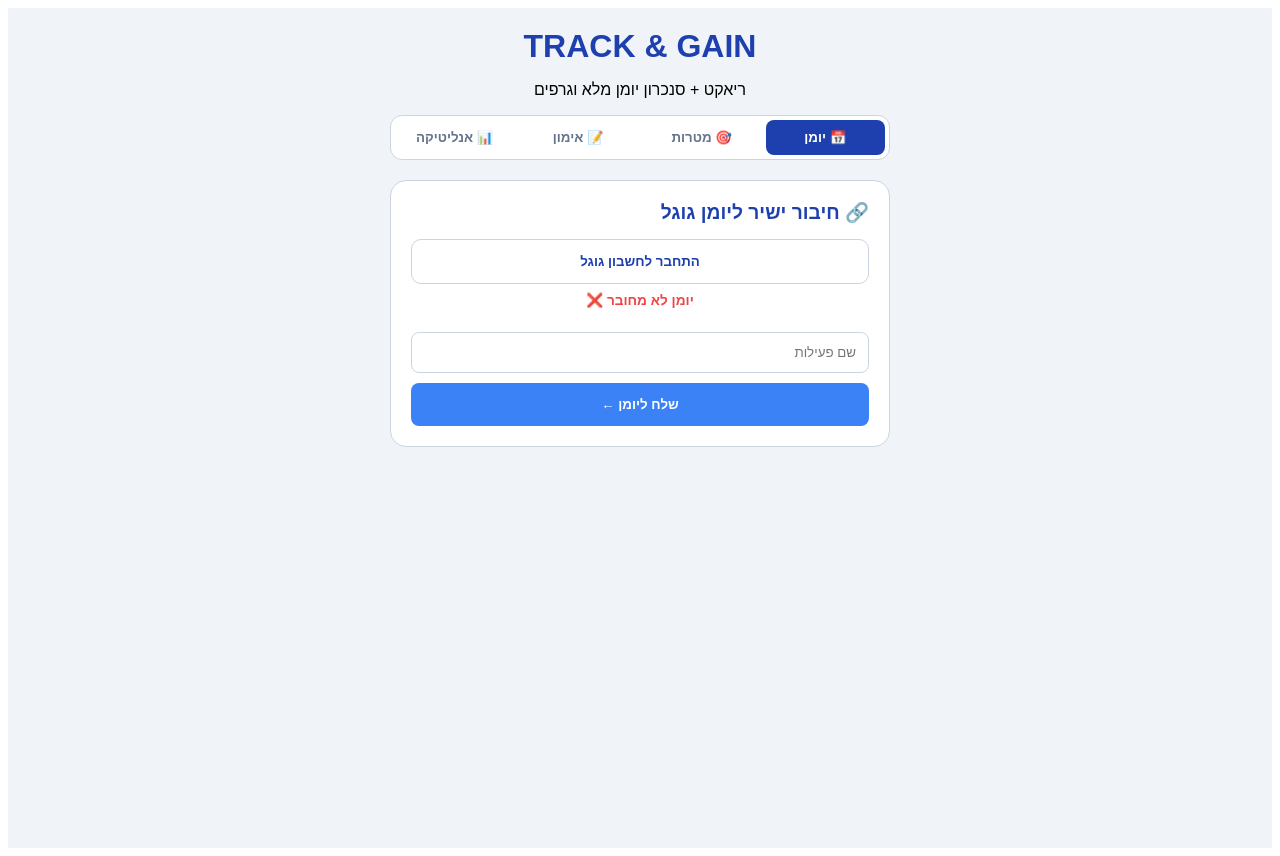
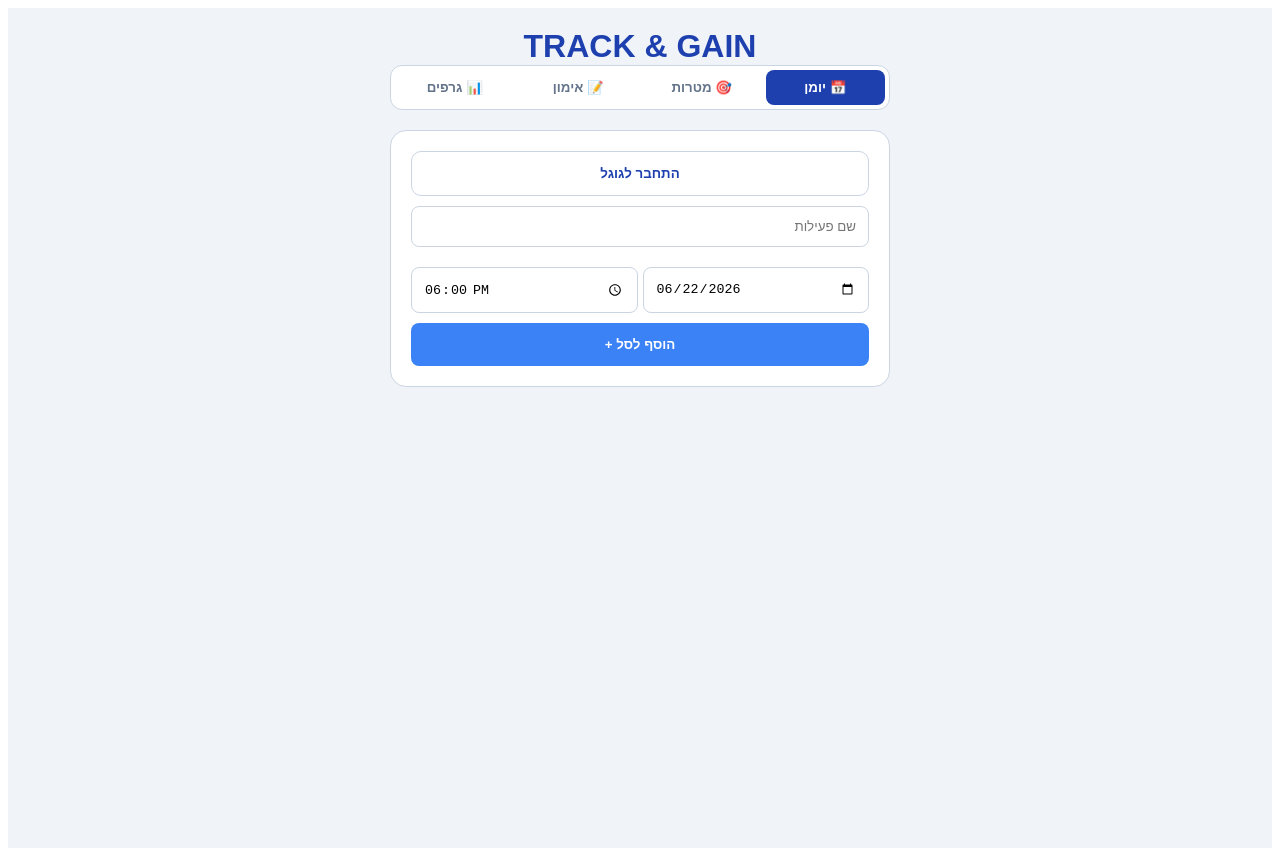
Before and after one commit to lololololo-glitch/Training-progress, a React (Vite) app: page / in a window 1280 px wide. Built offline with nearby package versions, Linux system fonts and the light colour scheme.

Commit message:
Update App.jsx

```diff
--- a/src/App.jsx
+++ b/src/App.jsx
@@ -26,19 +26,23 @@ export default function App() {
   const [syncStatus, setSyncStatus] = useState("יומן לא מחובר ❌");
   const [sessions, setSessions] = useState([]);
 
+  // States for Activities (Tab 0)
+  const [pendingActivities, setPendingActivities] = useState([]);
   const [customName, setCustomName] = useState("");
   const [customDate, setCustomDate] = useState(new Date().toISOString().split('T')[0]);
   const [customTime, setCustomTime] = useState("18:00");
 
+  // States for Workouts (Tab 2)
   const [activeWorkflow, setActiveWorkflow] = useState(null);
+  const [tempWorkoutData, setTempWorkoutData] = useState({});
   const [weightInput, setWeightInput] = useState("");
   const [repsInput, setRepsInput] = useState("");
-  const [activeWorkoutData, setActiveWorkoutData] = useState({});
+  const [currentExKey, setCurrentExKey] = useState("");
 
   const chartRefs = useRef({});
+  const touchStart = useRef(0);
 
-  // --- תוספת ה-Swipe ---
-  const touchStart = useRef(0);
+  // Swipe Logic
   const handleTouchStart = (e) => (touchStart.current = e.touches[0].clientX);
   const handleTouchEnd = (e) => {
     const diff = touchStart.current - e.changedTouches[0].clientX;
@@ -55,7 +59,7 @@ export default function App() {
     const token = params.get("access_token");
     if (token) {
       setAccessToken(token);
-      setSyncStatus("מחובר ומסונכרן באופן מלא! 🎉");
+      setSyncStatus("מחובר ומסונכרן! 🎉");
       window.history.replaceState({}, document.title, window.location.pathname);
     }
   }, []);
@@ -71,51 +75,50 @@ export default function App() {
   };
 
   const createGoogleEvent = async (title, description, dateStr, timeStr) => {
-    if (!accessToken) { alert("היומן אינו מחובר!"); return false; }
+    if (!accessToken) return false;
     const startDateTime = new Date(`${dateStr}T${timeStr}:00`).toISOString();
     const endDateTime = new Date(new Date(`${dateStr}T${timeStr}:00`).getTime() + 60 * 60 * 1000).toISOString();
     const event = { summary: title, description: description, start: { dateTime: startDateTime, timeZone: 'Asia/Jerusalem' }, end: { dateTime: endDateTime, timeZone: 'Asia/Jerusalem' } };
-    try {
     const response = await fetch('https://www.googleapis.com/calendar/v3/calendars/primary/events', {
       method: 'POST',
       headers: { 'Authorization': `Bearer ${accessToken}`, 'Content-Type': 'application/json' },
       body: JSON.stringify(event)
     });
     return response.ok;
-    } catch (err) { console.error(err); return false; }
   };
 
-  const handleAddCustomActivity = async () => {
-    if (!customName) return alert("אנא הזן את שם הפעילות!");
-    const success = await createGoogleEvent(customName, "פעילות חופשית מ-Track & Gain 🏃‍♂️", customDate, customTime);
-    if (success) { alert(`הפעילות "${customName}" סונכרנה בהצלחה!`); setCustomName(""); }
-    else { alert("שגיאה בסנכרון."); }
+  // Tab 0 logic
+  const addToPending = () => {
+    if (!customName) return alert("הזן שם פעילות");
+    setPendingActivities([...pendingActivities, { name: customName, date: customDate, time: customTime }]);
+    setCustomName("");
   };
 
-  // --- תוספת: שמירת כל התרגילים בבת אחת ---
-  const addExerciseToSession = (key) => {
+  const syncAllActivities = async () => {
+    for (let act of pendingActivities) {
+      await createGoogleEvent(act.name, "פעילות מ-Track & Gain", act.date, act.time);
+    }
+    setPendingActivities([]);
+    alert("כל הפעילויות סונכרנו!");
+  };
+
+  // Tab 2 logic
+  const addExerciseToTemp = () => {
     if (!weightInput || !repsInput) return alert("הזן משקל וחזרות");
-    setActiveWorkoutData({...activeWorkoutData, [key]: { weight: weightInput, reps: repsInput }});
+    setTempWorkoutData({...tempWorkoutData, [currentExKey]: { weight: parseFloat(weightInput), reps: parseInt(repsInput) }});
     setWeightInput(""); setRepsInput("");
   };
 
-  const finishAndSaveWorkout = async () => {
-    const rawDate = new Date();
-    const newSession = {
-      id: Date.now(),
-      split: activeWorkflow,
-      date: rawDate.toLocaleDateString('he-IL'),
-      exercises: activeWorkoutData
-    };
-    const newSessionsList = [newSession, ...sessions];
-    setSessions(newSessionsList);
-    localStorage.setItem('gym_sessions', JSON.stringify(newSessionsList));
+  const finalizeWorkout = async () => {
+    const newSession = { id: Date.now(), split: activeWorkflow, date: new Date().toLocaleDateString('he-IL'), exercises: tempWorkoutData };
+    const newSessions = [newSession, ...sessions];
+    setSessions(newSessions);
+    localStorage.setItem('gym_sessions', JSON.stringify(newSessions));
     if (accessToken) {
-       let desc = "אימון משקלים:\n" + Object.keys(activeWorkoutData).map(k => `${EXERCISE_CONFIG[k].name}: ${activeWorkoutData[k].weight}kg x ${activeWorkoutData[k].reps}`).join('\n');
-       await createGoogleEvent(`💪 אימון ${activeWorkflow}`, desc, rawDate.toISOString().split('T')[0], "18:00");
+       let desc = "אימון משקלים:\n" + Object.keys(tempWorkoutData).map(k => `${EXERCISE_CONFIG[k].name}: ${tempWorkoutData[k].weight}kg x ${tempWorkoutData[k].reps}`).join('\n');
+       await createGoogleEvent(`💪 אימון ${activeWorkflow}`, desc, new Date().toISOString().split('T')[0], "18:00");
     }
-    setActiveWorkflow(null); setActiveWorkoutData({});
-    alert("האימון נשמר!");
+    setTempWorkoutData({}); setActiveWorkflow(null);
   };
 
   const buildCharts = () => {
@@ -126,7 +129,7 @@ export default function App() {
       const canvas = document.getElementById(`chart-${key}`);
       if (canvas && dataPoints.length > 0) {
         if (chartRefs.current[key]) chartRefs.current[key].destroy();
-        chartRefs.current[key] = new Chart(canvas.getContext('2d'), { type: 'line', data: { labels, datasets: [{ data: dataPoints, borderColor: '#1e40af', borderWidth: 3, tension: 0.15 }] }, options: { responsive: true, plugins: { legend: { display: false } } } });
+        chartRefs.current[key] = new Chart(canvas.getContext('2d'), { type: 'line', data: { labels, datasets: [{ data: dataPoints, borderColor: '#1e40af', borderWidth: 3 }] }, options: { responsive: true } });
       }
     });
   };
@@ -135,9 +138,8 @@ export default function App() {
     <div style={styles.container} onTouchStart={handleTouchStart} onTouchEnd={handleTouchEnd}>
       <div style={styles.header}>
         <h1 style={styles.title}>TRACK & GAIN</h1>
-        <p style={styles.subtitle}>ריאקט + סנכרון יומן מלא וגרפים</p>
         <div style={styles.tabsNav}>
-          {['📅 יומן', '🎯 מטרות', '📝 אימון', '📊 אנליטיקה'].map((t, i) => (
+          {['📅 יומן', '🎯 מטרות', '📝 אימון', '📊 גרפים'].map((t, i) => (
             <button key={i} style={{...styles.tabBtn, ...(activeTab===i?styles.activeTab:{})}} onClick={()=>setActiveTab(i)}>{t}</button>
           ))}
         </div>
@@ -146,21 +148,23 @@ export default function App() {
       <div style={styles.mainContent}>
         {activeTab === 0 && (
           <div style={styles.card}>
-            <h2 style={styles.cardTitle}>🔗 חיבור ישיר ליומן גוגל</h2>
-            <button style={styles.googleBtn} onClick={handleGoogleLogin}>{accessToken ? "✓ מחובר לחשבון גוגל" : "התחבר לחשבון גוגל"}</button>
-            <p style={{...styles.statusText, color: accessToken ? '#10b981' : '#ef4444'}}>{syncStatus}</p>
-            <input style={styles.input} placeholder="שם פעילות" value={customName} onChange={(e)=>setCustomName(e.target.value)} />
-            <button style={styles.submitBtn} onClick={handleAddCustomActivity}>שלח ליומן ←</button>
+            <button style={styles.googleBtn} onClick={handleGoogleLogin}>{accessToken ? "✓ מחובר" : "התחבר לגוגל"}</button>
+            <input style={styles.input} placeholder="שם פעילות" value={customName} onChange={e=>setCustomName(e.target.value)} />
+            <div style={{display:'flex', gap: 5, marginTop: 10}}>
+              <input style={styles.input} type="date" value={customDate} onChange={e=>setCustomDate(e.target.value)} />
+              <input style={styles.input} type="time" value={customTime} onChange={e=>setCustomTime(e.target.value)} />
+            </div>
+            <button style={styles.submitBtn} onClick={addToPending}>הוסף לסל +</button>
+            {pendingActivities.map((act, i) => <div key={i} style={{marginTop: 5, fontSize:'0.8rem'}}>{act.time} - {act.name}</div>)}
+            {pendingActivities.length > 0 && <button style={{...styles.submitBtn, backgroundColor:'#10b981'}} onClick={syncAllActivities}>סנכרן הכל ליומן</button>}
           </div>
         )}
 
         {activeTab === 1 && (
           <div style={styles.card}>
-            <h2 style={styles.cardTitle}>🎯 מטרות לאימון הבא</h2>
-            {sessions.length === 0 ? <p style={styles.emptyState}>אין נתונים.</p> : Object.keys(EXERCISE_CONFIG).map(exKey => {
+            {sessions.length === 0 ? <p>אין נתונים.</p> : Object.keys(EXERCISE_CONFIG).map(exKey => {
               const last = sessions.find(s => s.exercises && s.exercises[exKey]);
-              if (!last) return null;
-              return <div key={exKey} style={styles.targetItem}>{EXERCISE_CONFIG[exKey].name}: {last.exercises[exKey].weight} ק"ג</div>;
+              return last ? <div key={exKey} style={styles.targetItem}>{EXERCISE_CONFIG[exKey].name}: {last.exercises[exKey].weight} ק"ג</div> : null;
             })}
           </div>
         )}
@@ -169,20 +173,19 @@ export default function App() {
           <div style={styles.card}>
             {!activeWorkflow ? (
               <>
-                <h2 style={styles.cardTitle}>מה מפרקים היום?</h2>
-                <button style={styles.bigSplitBtn} onClick={()=>setActiveWorkflow('PUSH')}>🔥 אימון PUSH</button>
-                <button style={styles.bigSplitBtn} onClick={()=>setActiveWorkflow('PULL')}>🔮 אימון PULL</button>
+                <button style={styles.bigSplitBtn} onClick={() => {setActiveWorkflow('PUSH'); setCurrentExKey(WORKFLOWS.PUSH[0])}}>אימון PUSH</button>
+                <button style={styles.bigSplitBtn} onClick={() => {setActiveWorkflow('PULL'); setCurrentExKey(WORKFLOWS.PULL[0])}}>אימון PULL</button>
               </>
             ) : (
               <>
-                <h2 style={styles.cardTitle}>הוסף תרגילים ל-{activeWorkflow}</h2>
-                <select style={styles.input} onChange={(e) => {/* לוגיקת בחירת תרגיל */}}>
+                <select style={styles.input} onChange={e => setCurrentExKey(e.target.value)}>
                   {WORKFLOWS[activeWorkflow].map(k => <option key={k} value={k}>{EXERCISE_CONFIG[k].name}</option>)}
                 </select>
                 <input style={styles.input} placeholder="משקל" value={weightInput} onChange={e=>setWeightInput(e.target.value)}/>
                 <input style={styles.input} placeholder="חזרות" value={repsInput} onChange={e=>setRepsInput(e.target.value)}/>
-                <button style={styles.submitBtn} onClick={() => addExerciseToSession(WORKFLOWS[activeWorkflow][0])}>הוסף לסל</button>
-                <button style={{...styles.submitBtn, backgroundColor:'#10b981'}} onClick={finishAndSaveWorkout}>סיום ושמירה מלאה</button>
+                <button style={styles.submitBtn} onClick={addExerciseToTemp}>הוסף לסל</button>
+                <button style={{...styles.submitBtn, backgroundColor:'#10b981'}} onClick={finalizeWorkout}>סיום ושמירה</button>
+                <button style={{...styles.submitBtn, backgroundColor:'#e2e8f0', color:'#475569'}} onClick={()=>setActiveWorkflow(null)}>ביטול</button>
               </>
             )}
           </div>
@@ -199,18 +202,15 @@ export default function App() {
 const styles = {
   container: { direction: 'rtl', fontFamily: 'sans-serif', backgroundColor: '#f0f4f8', minHeight: '100vh', padding: '20px 10px' },
   header: { maxWidth: 500, margin: '0 auto 20px auto', textAlign: 'center' },
-  title: { color: '#1e40af', margin: 0, fontWeight: 800, fontSize: '2rem' },
+  title: { color: '#1e40af', margin: 0, fontSize: '2rem' },
   tabsNav: { display: 'flex', backgroundColor: '#fff', padding: 4, borderRadius: 12, border: '1px solid #cbd5e1', gap: 4 },
   tabBtn: { flex: 1, padding: '10px', border: 'none', background: 'transparent', cursor: 'pointer', borderRadius: 8, color: '#64748b', fontWeight: 'bold' },
   activeTab: { backgroundColor: '#1e40af', color: '#fff' },
   mainContent: { maxWidth: 500, margin: '0 auto' },
-  card: { backgroundColor: '#fff', borderRadius: 16, padding: 20, border: '1px solid #cbd5e1' },
-  cardTitle: { margin: '0 0 15px 0', fontSize: '1.2rem', color: '#1e40af', fontWeight: '700' },
+  card: { backgroundColor: '#fff', borderRadius: 16, padding: 20, border: '1px solid #cbd5e1', marginBottom: 15 },
   input: { width: '100%', padding: 12, borderRadius: 8, border: '1px solid #cbd5e1', marginTop: 10, boxSizing: 'border-box' },
   submitBtn: { width: '100%', padding: 14, backgroundColor: '#3b82f6', color: '#fff', border: 'none', borderRadius: 8, fontWeight: 'bold', cursor: 'pointer', marginTop: 10 },
   bigSplitBtn: { width: '100%', padding: 20, fontSize: '1.15rem', fontWeight: 'bold', backgroundColor: '#fff', border: '1px solid #cbd5e1', borderRadius: 12, marginTop: 15, cursor: 'pointer' },
   googleBtn: { width: '100%', padding: 14, backgroundColor: '#fff', border: '1px solid #cbd5e1', borderRadius: 10, fontWeight: 'bold', cursor: 'pointer', color: '#1e40af' },
-  statusText: { fontSize: '0.85rem', textAlign: 'center', marginTop: 8, fontWeight: 'bold' },
-  emptyState: { textAlign: 'center', color: '#64748b', fontStyle: 'italic' },
   targetItem: { padding: '12px 0', borderBottom: '1px solid #f1f5f9' }
 };
```
Lines whose indentation alone changed are shown as unchanged.
